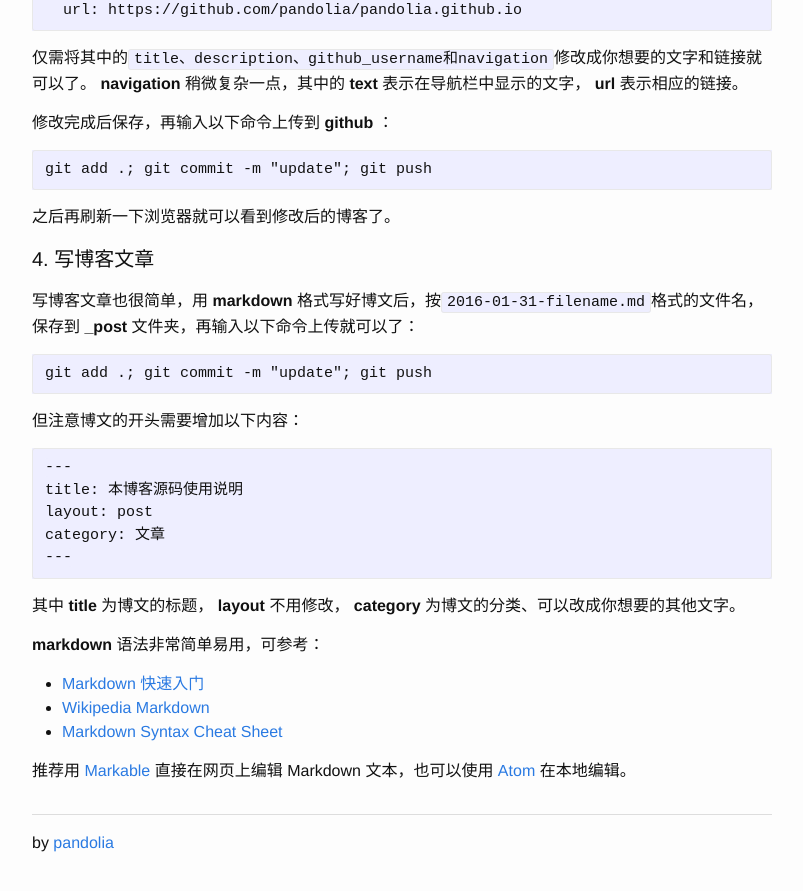
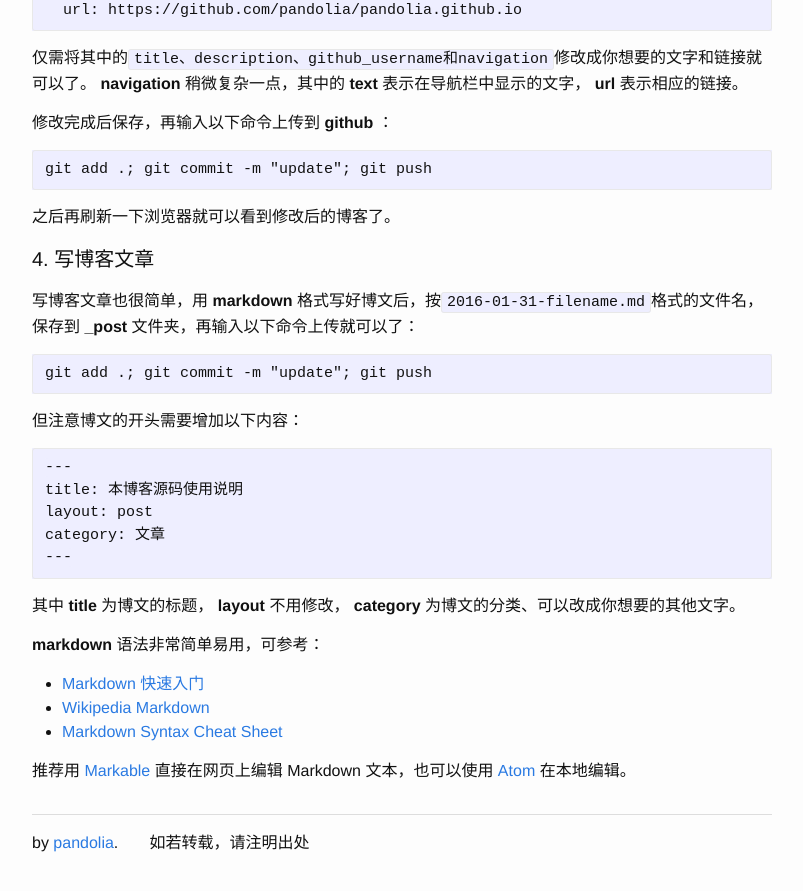
Before and after one commit to pandolia/pandolia.github.io, a Jekyll site: the page built from readme.md, in a window 1280 px wide and 900 px high, scrolled down 1544 px. Shown: the top 891 px of the window, without its empty margins (238-1041 px from the left). Built offline with Jekyll 4.4.1, drawn with Linux system fonts in a browser that asks for light colours.

Commit message:
modify post layout

```diff
--- a/_layouts/post.html
+++ b/_layouts/post.html
@@ -10,4 +10,5 @@ layout: base
   {{ content }}
 </div>
 <hr />
-<p>by <a href="/{{ site.baseurl }}">{{ site.github_username }}</a></p>
+<p>by <a href="/{{ site.baseurl }}">{{ site.github_username }}</a>.
+    &nbsp;&nbsp;&nbsp;&nbsp;&nbsp;&nbsp;如若转载，请注明出处</p>
```
